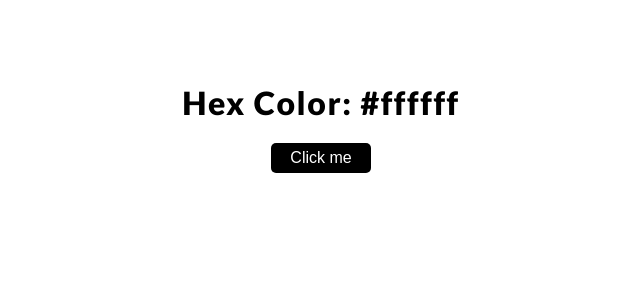
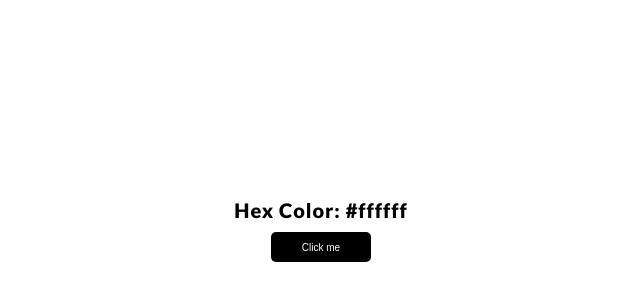
Before and after one commit to toluagboola/hex-color-picker, a plain HTML site: page index.html in a window 1280 px wide. Shown: the part 170-470 px from the top of the page, without its empty margins (319-959 px from the left). Drawn offline with Linux system fonts and the light colour scheme.

Commit message:
Centered text with flexbox -Deleted commented code in js file

```diff
--- a/styles.css
+++ b/styles.css
@@ -1,21 +1,42 @@
+html {
+  font-size: 62.5%;
+  box-sizing: border-box;
+  scroll-behavior: smooth;
+}
+
+*, *::before, *::after {
+  margin: 0;
+  padding: 0;
+  box-sizing: inherit;
+}
+
 body {
+  position: relative;
   background: #ffffff;
   font-family: 'Lato', sans-serif;
   transition: background 0.3s;
 }
 
 .container {
-  text-align: center;
+  display: flex;
+  align-items: center;
+  justify-content: center;
+  flex-direction: column;
   letter-spacing: 0.1em;
-  margin: 20%;
+  height: 100vh;
+  width: 100vw;
+}
+
+h1 {
+  margin-bottom: 10px;
 }
 
 button {
+  display: block;
   width: 100px;
   height: 30px;
   font-size: 1em;
   color: white;
-  text-align: center;
   background-color: black;
   border: none;
   padding: 5px;
@@ -23,7 +44,7 @@ button {
 }
 
 button:hover {
-  background: #343434;
+  background: #202020;
 }
 
 button:focus {
```
Also changed, not shown: main.js (+0 -7 lines).
